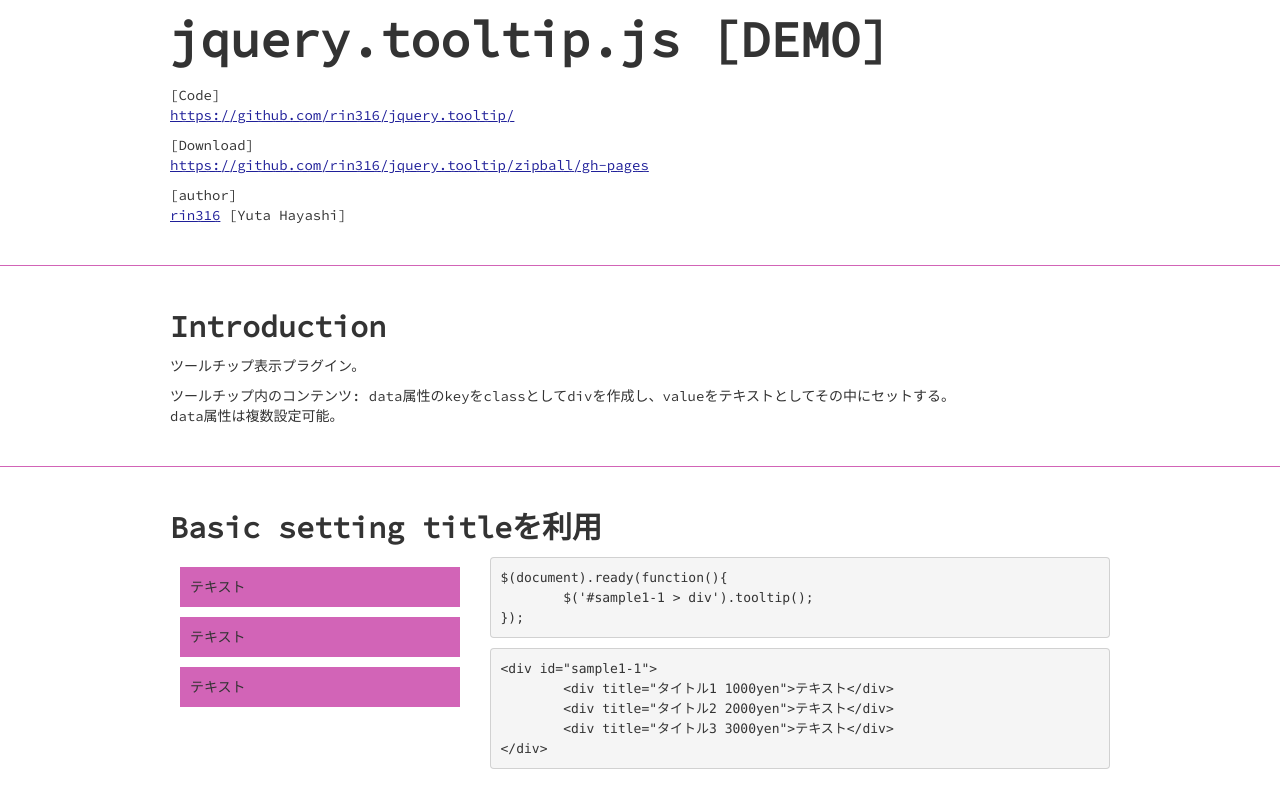
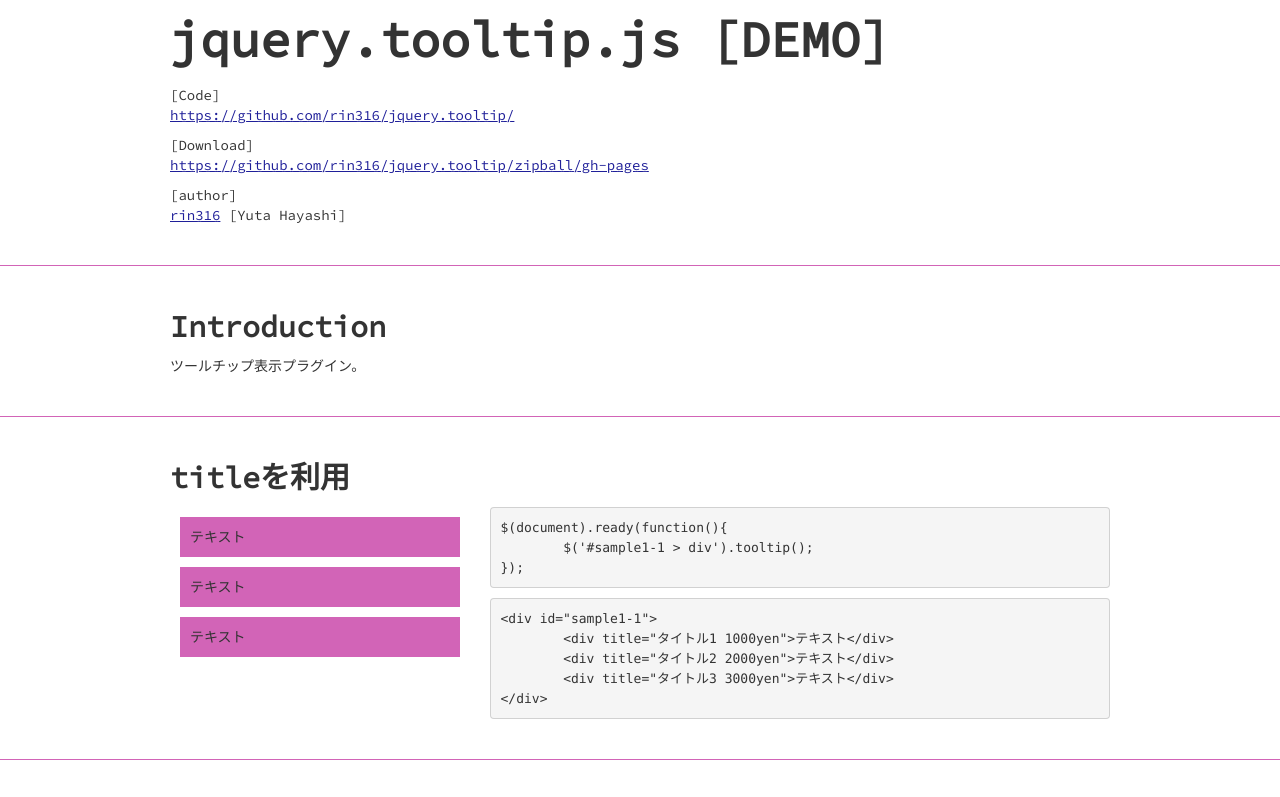
Before and after one commit to rin316/jquery.tooltip, a plain HTML site: page index.html in a window 1280 px wide. Shown: the top 797 px of the page. Drawn offline with Linux system fonts and the light colour scheme.

Commit message:
sample修正

```diff
--- a/index.html
+++ b/index.html
@@ -31,14 +31,12 @@
 	<div class="container">
 		<h2>Introduction</h2>
 		<p>ツールチップ表示プラグイン。</p>
-		<p>ツールチップ内のコンテンツ: data属性のkeyをclassとしてdivを作成し、valueをテキストとしてその中にセットする。<br>
-		data属性は複数設定可能。</p>
 	</div>
 
 	<hr>
 
 	<div class="container">
-		<h2>Basic setting titleを利用</h2>
+		<h2>titleを利用</h2>
 		<div class="row">
 			<div class="span4 tooltipContainer" id="sample1-1">
 				<div title="タイトル1 1000yen">テキスト</div>
```
